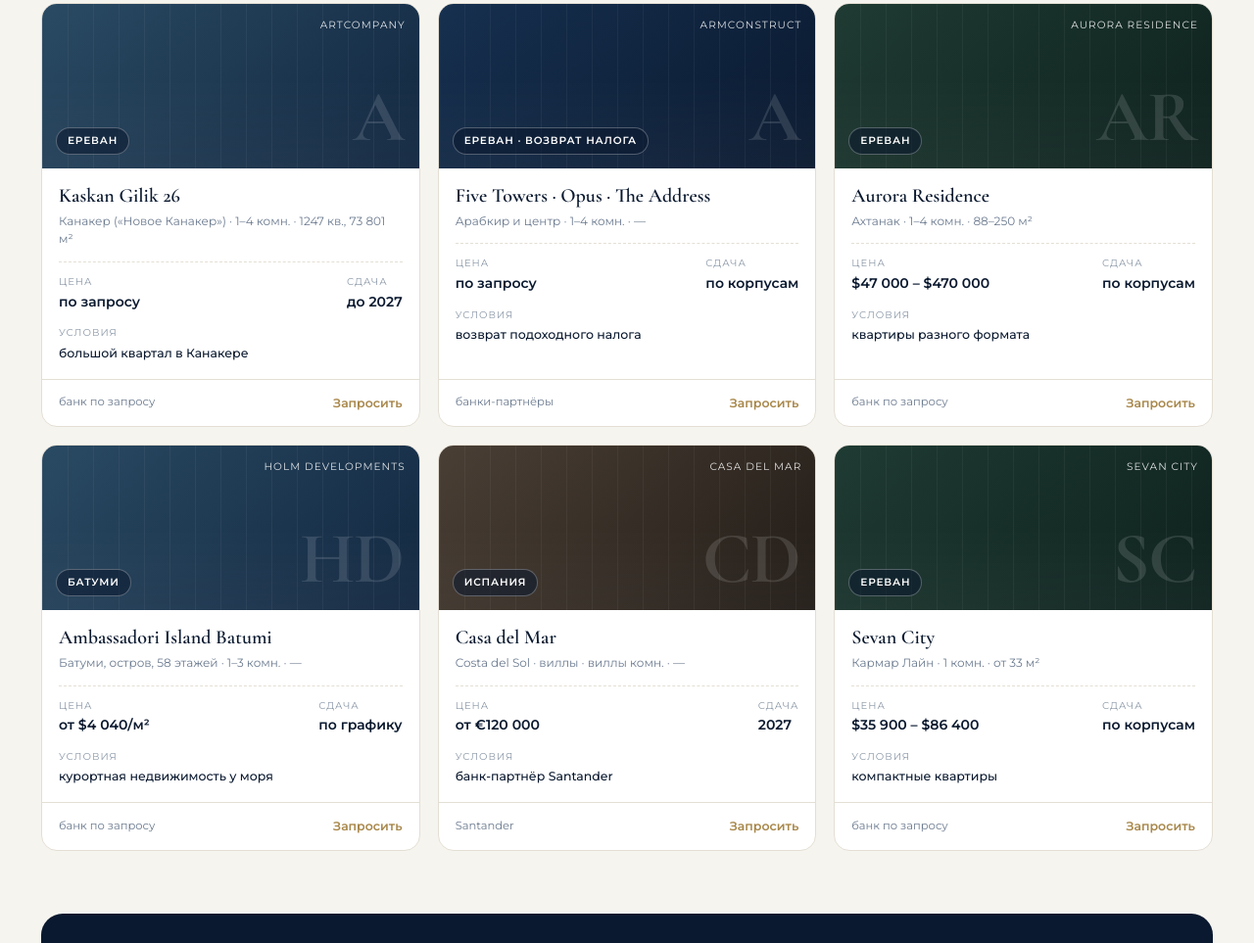
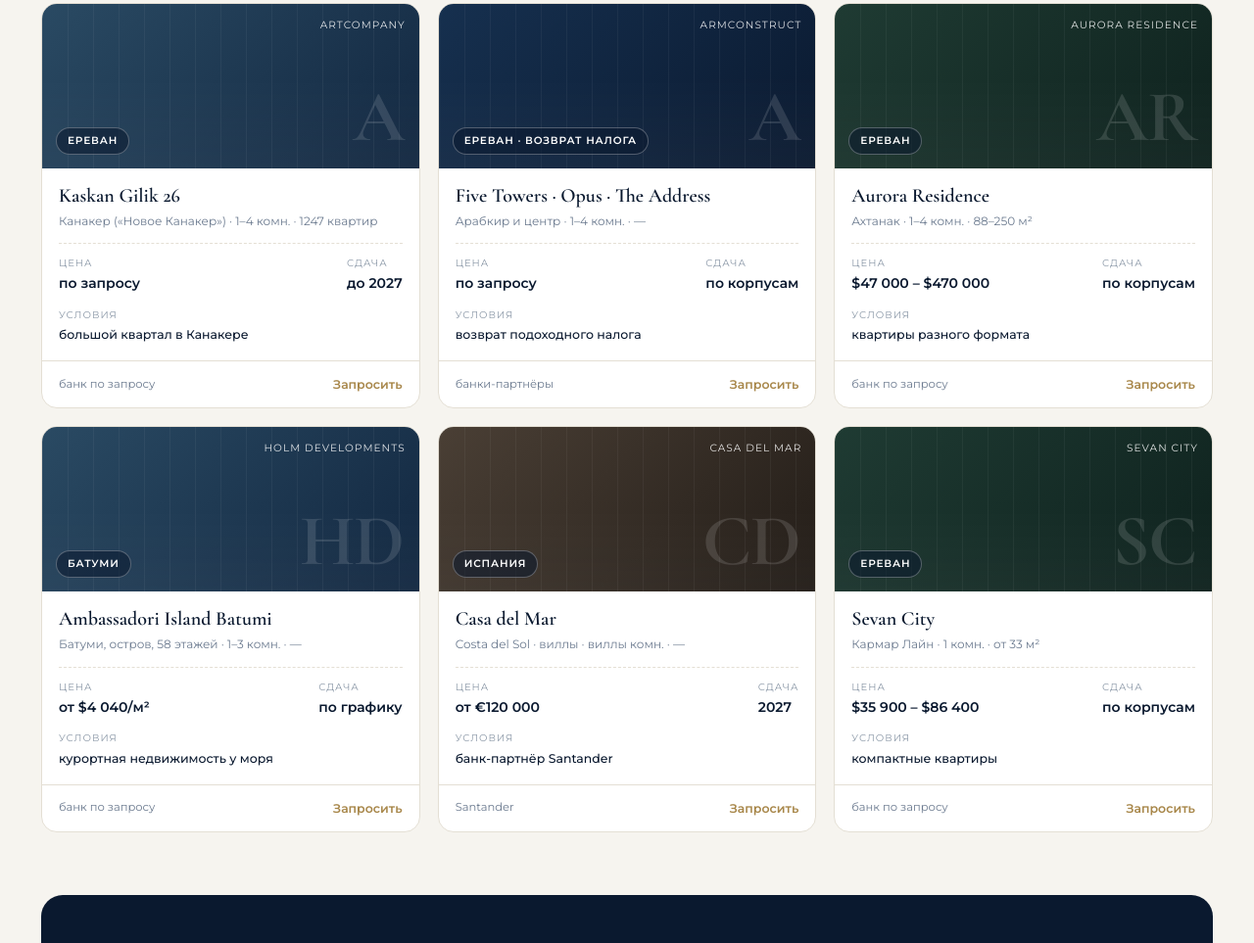
Before and after one commit to revsargs-ux/chronos-novostroyki, a plain HTML site: page index.html in a window 1280 px wide. Shown: the part 2474-3437 px from the top of the page at 98% size. Drawn offline with nearby package versions, Linux system fonts and the light colour scheme.

Commit message:
Fix Kaskan Gilik meta

```diff
--- a/index.html
+++ b/index.html
@@ -388,7 +388,7 @@ const P = [
  {n:'Da Vinci Clubhouse', dev:'Founder Global', city:'Ереван', area:'Аджапняк, Хндкастани 2', rooms:'клубный дом', size:'—',
   price:'по запросу', usd:100000, m2:'клубный формат', due:'декабрь 2029',
   tags:['рассрочка'], plan:'40% за 48 мес + 60% по завершении', bank:'Ardshinbank', v:'alt4'},
- {n:'Kaskan Gilik 26', dev:'Artcompany', city:'Ереван', area:'Канакер («Новое Канакер»)', rooms:'1–4', size:'1247 кв., 73 801 м²',
+ {n:'Kaskan Gilik 26', dev:'Artcompany', city:'Ереван', area:'Канакер («Новое Канакер»)', rooms:'1–4', size:'1247 квартир',
   price:'по запросу', usd:70000, m2:'—', due:'до 2027',
   tags:['рассрочка'], plan:'большой квартал в Канакере', bank:'—', v:'alt1'},
  {n:'Five Towers · Opus · The Address', dev:'ArmConstruct', city:'Ереван', area:'Арабкир и центр', rooms:'1–4', size:'—',
```
Also changed, not shown: final_mobile.png (added), final_projects.png (added).
